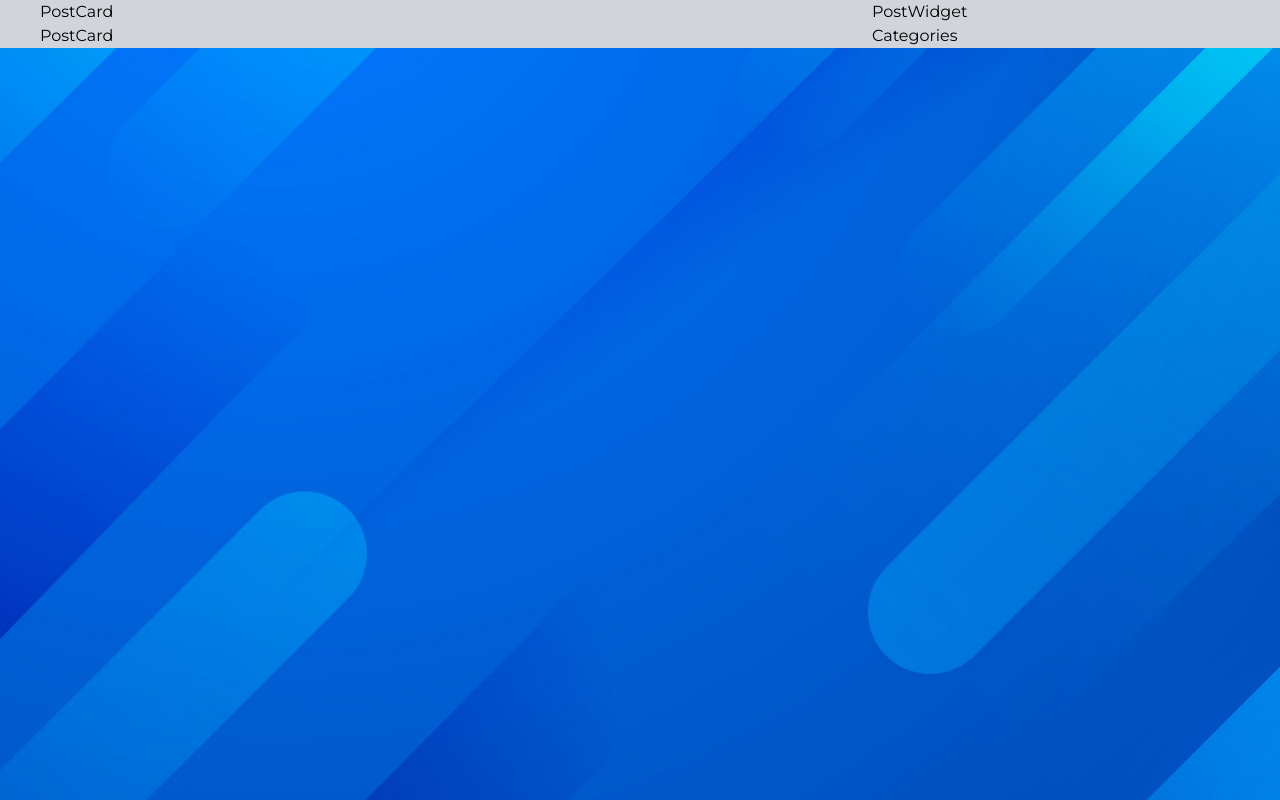
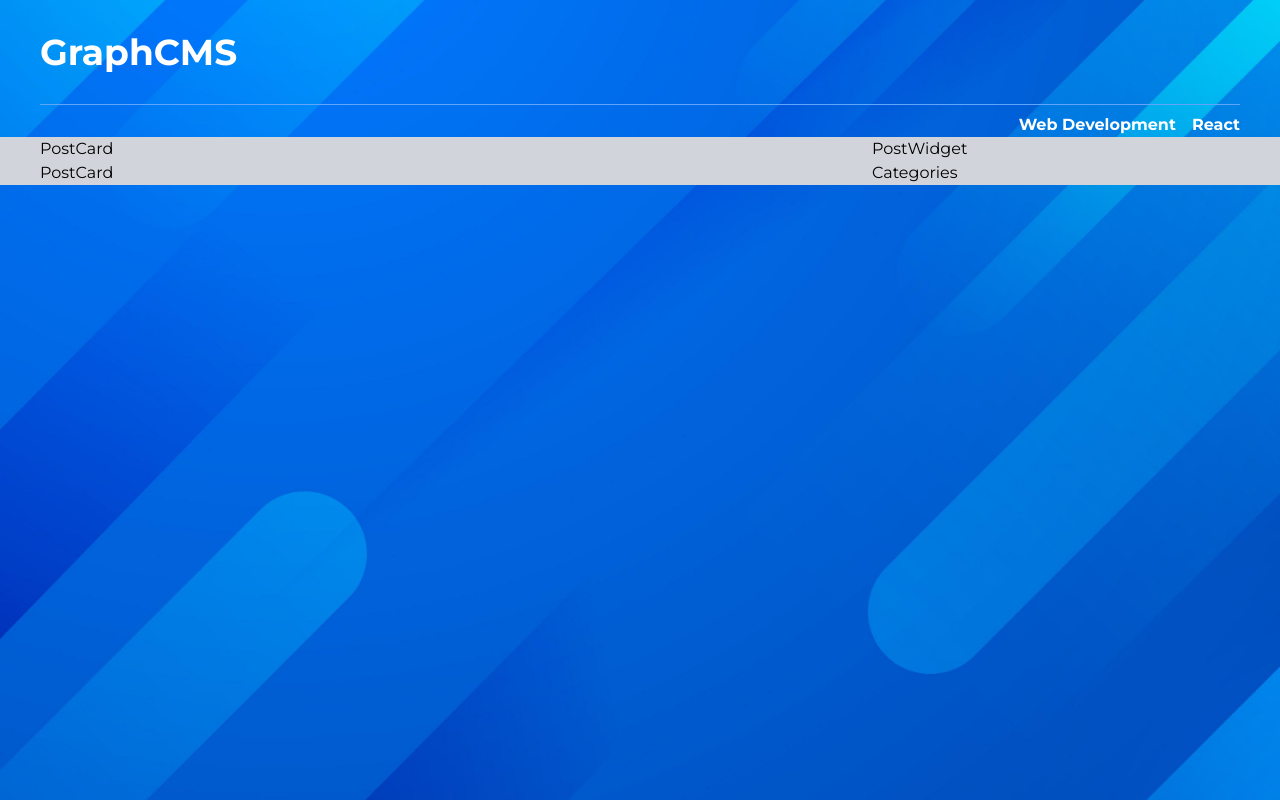
Before and after one commit to guisposito/blog-cms-next-1, a Next.js app in the folder blog-cms/: page / in a window 1280 px wide. Built offline with nearby package versions, Linux system fonts and the light colour scheme.

Commit message:
Ajustado importação do header

```diff
--- a/blog-cms/components/Layout.jsx
+++ b/blog-cms/components/Layout.jsx
@@ -0,0 +1,14 @@
+import React from 'react'
+import { Header } from './Index';
+
+
+const Layout = ({ children }) => {
+  return (
+    <>
+        <Header />
+        {children}
+    </>
+  )
+}
+
+export default Layout
--- a/blog-cms/pages/_app.js
+++ b/blog-cms/pages/_app.js
@@ -1,7 +1,14 @@
-import '../styles/globals.scss'
+
+import React, {useEffect, useState} from 'react';
+import { Layout } from '../components/Index';
+import '../styles/globals.scss';
 
 function MyApp({ Component, pageProps }) {
-  return <Component {...pageProps} />
+  return (
+    <Layout>
+      <Component {...pageProps} />
+    </Layout>
+  )
 }
 
 export default MyApp
```
Also changed, not shown: blog-cms/services/index.js (added).
